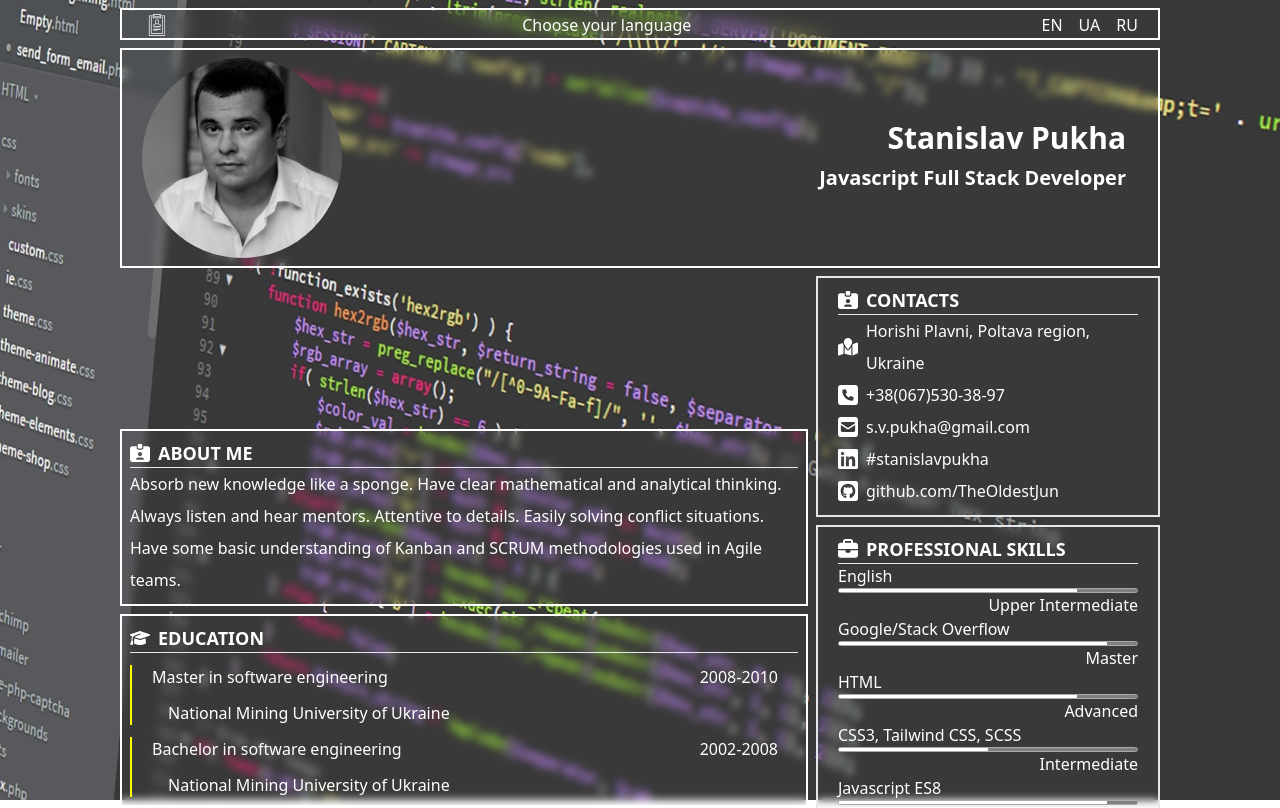
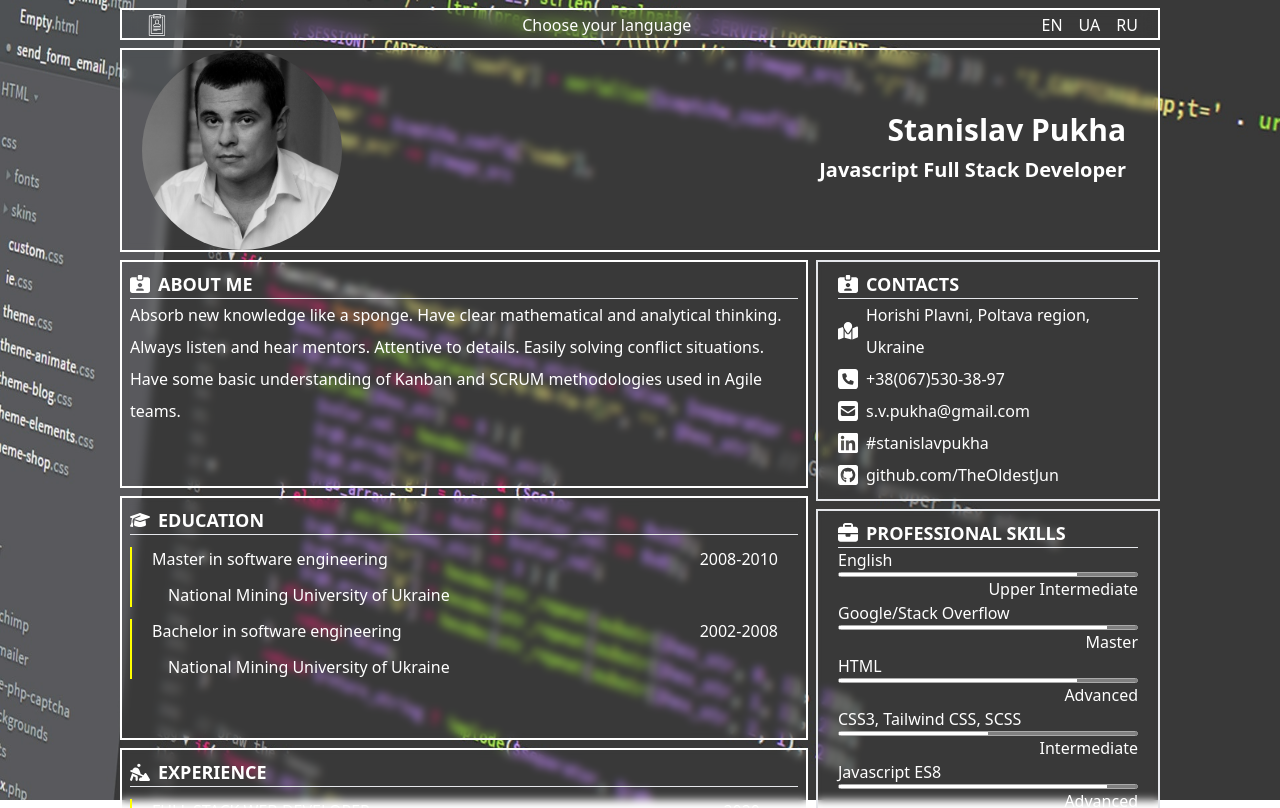
Before and after one commit to TheOldestJun/resume, a Next.js app: page / in a window 1280 px wide. Shown: the top 808 px of the page. Built offline with nearby package versions, Linux system fonts and the light colour scheme.

Commit message:
gap issues solved

```diff
--- a/components/Education.component.jsx
+++ b/components/Education.component.jsx
@@ -2,8 +2,8 @@ import Image from "next/image";
 
 const Education = ({ education, educationTable }) => {
     return (
-    <div className='text-white border-2 border-white py-2 backdrop-blur-sm px-2 my-2'>
-      <div className='text-lg font-bold flex gap-2'>
+        <div className='border-2 border-white py-2 px-2 text-white backdrop-blur-sm'>
+            <div className='flex gap-2 text-lg font-bold'>
                 <Image
                     src='/graduation-cap-solid.svg'
                     width={20}
@@ -16,7 +16,7 @@ const Education = ({ education, educationTable }) => {
             <div className='text-md'>
                 <a href='https://goo.gl/maps/4A4URTbQSeFtvmX17' target='blank'>
                     <div className='eduTable'>
-            <div className='container flex justify-between my-3'>
+                        <div className='container my-3 flex justify-between'>
                             {educationTable.master}
                             <p>2008-2010</p>
                         </div>
@@ -25,7 +25,7 @@ const Education = ({ education, educationTable }) => {
                 </a>
                 <a href='https://goo.gl/maps/4A4URTbQSeFtvmX17' target='blank'>
                     <div className='eduTable'>
-            <div className='container flex justify-between my-3'>
+                        <div className='container my-3 flex justify-between'>
                             {educationTable.bachelor}
                             <p>2002-2008</p>
                         </div>
--- a/components/Header.component.jsx
+++ b/components/Header.component.jsx
@@ -6,7 +6,7 @@ const Header = ({ welcome }) => {
     const dispatch = useDispatch();
 
     return (
-    <header className='relative py-2'>
+        <header className='relative pt-2'>
             <div className='container mx-auto h-8 border-2 border-solid border-white backdrop-blur'>
                 <nav className='flex items-center justify-between text-white  '>
                     <Image
--- a/components/Title.component.jsx
+++ b/components/Title.component.jsx
@@ -3,7 +3,7 @@ import Image from "next/image";
 const Title = ({ name, title }) => {
     return (
         <>
-      <div className='container mx-auto flex items-center justify-between border-2 border-solid border-white py-2 text-white backdrop-blur-sm sm:hidden'>
+            <div className='container mx-auto flex items-center justify-between border-2 border-solid border-white text-white backdrop-blur-sm sm:hidden'>
                 <Image
                     src='/me.jpg'
                     height={200}
--- a/pages/index.js
+++ b/pages/index.js
@@ -30,15 +30,15 @@ export default function Home() {
                     opacity: "90%",
                 }}
             />
-            <div className='container flex flex-col md:hidden'>
+            <div className='container flex flex-col gap-2 md:hidden'>
                 <Header welcome={lang[local]["welcome"]} />
                 <Title
                     className='mx-5'
                     name={lang[local]["name"]}
                     title={lang[local]["title"]}
                 />
-                <div className='flex gap-2 py-2'>
-                    <div className='flex w-2/3 flex-col justify-end'>
+                <div className='flex gap-2'>
+                    <div className='grid-flow-rows grid w-2/3 justify-items-stretch gap-2'>
                         <About
                             about={lang[local]["about"]}
                             aboutText={lang[local]["aboutText"]}
@@ -66,7 +66,6 @@ export default function Home() {
             </div>
             <div className='hidden gap-2 md:container md:flex md:flex-col'>
                 <Header welcome={lang[local]["welcome"]} />
-                <main className='container'></main>
                 <Title
                     name={lang[local]["name"]}
                     title={lang[local]["title"]}
```
Lines whose indentation alone changed are shown as unchanged.
